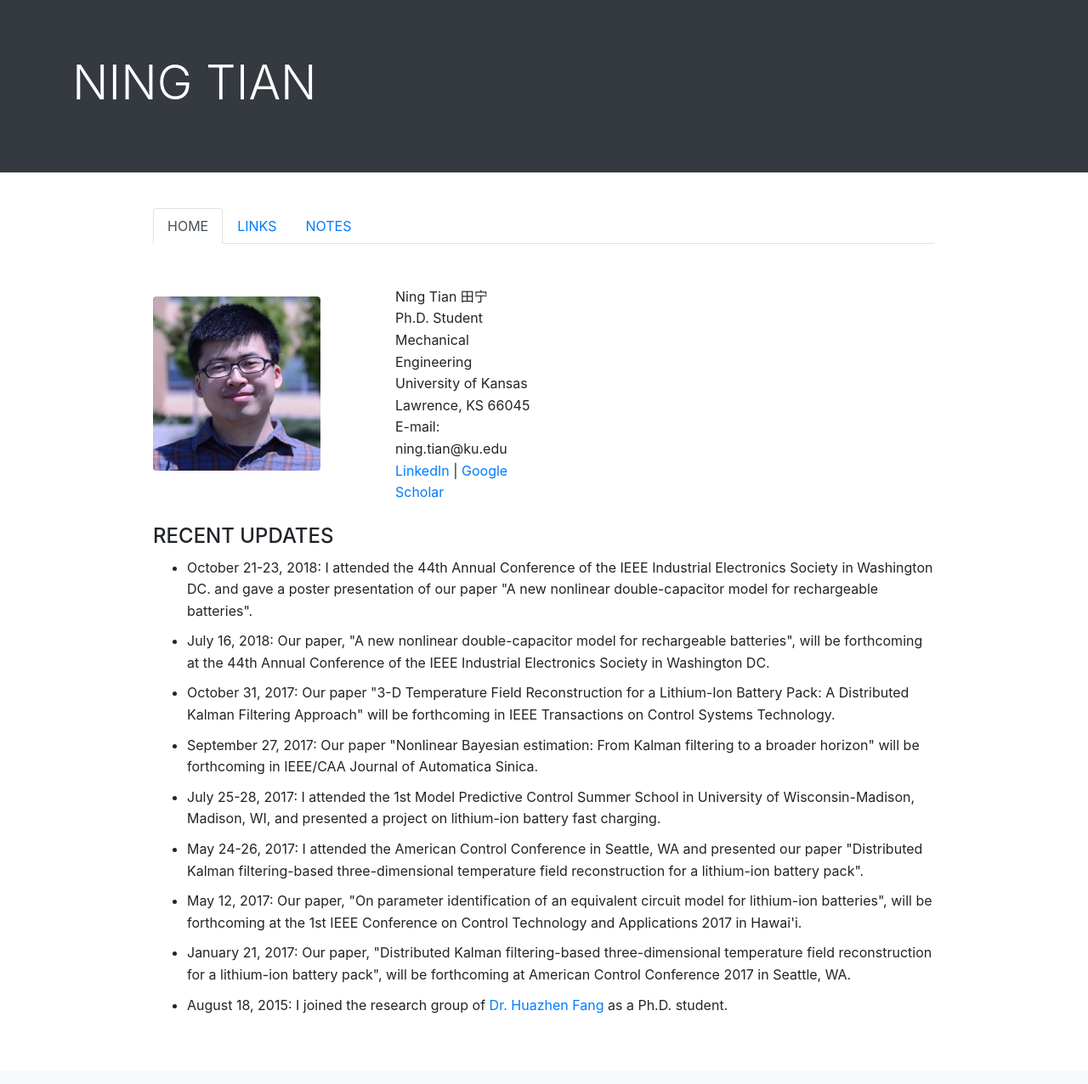
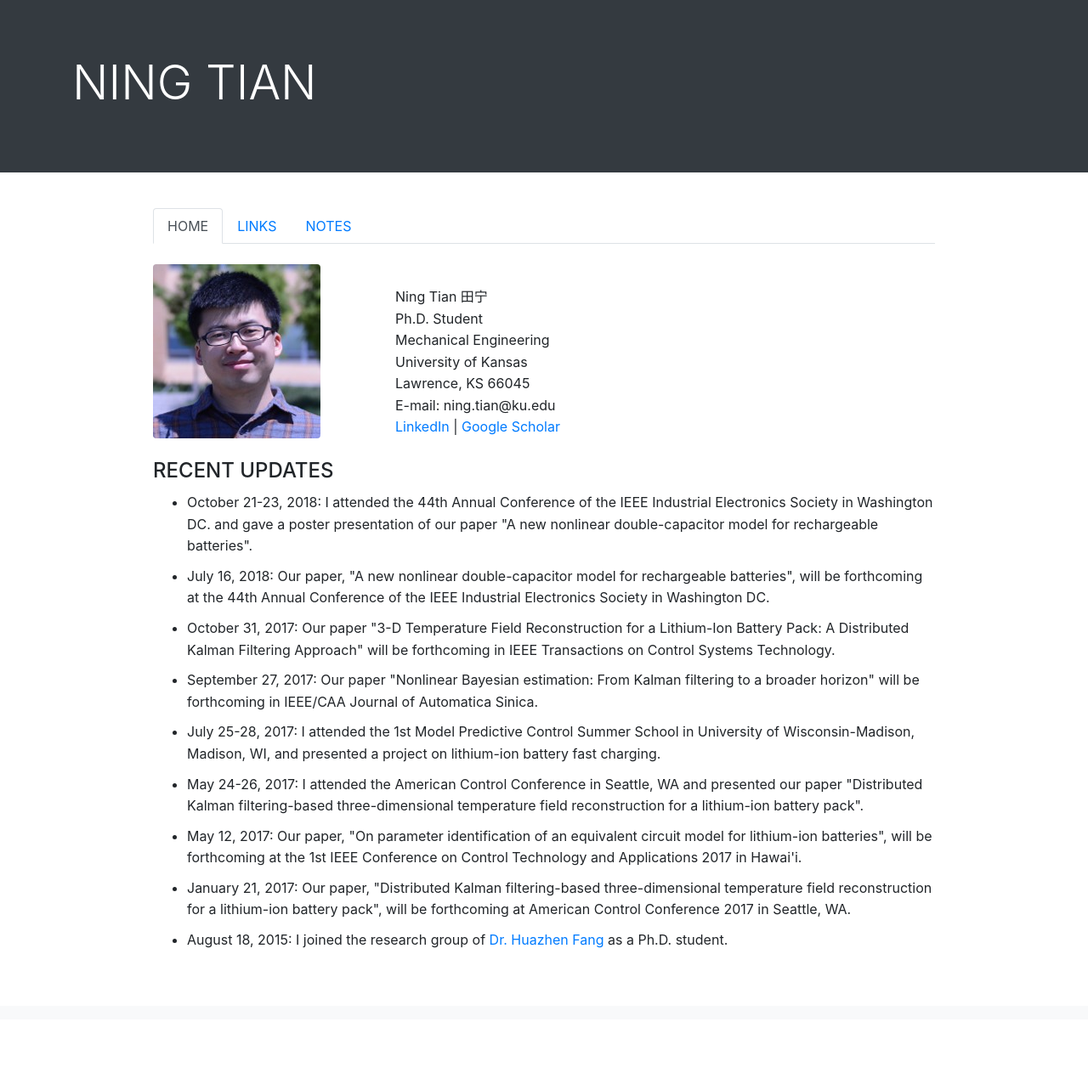
Before and after one commit to ningtian/ningtian.github.io, a Jekyll site: the page index.html, which Jekyll copies as it is, in a window 1280 px wide. Shown: the whole page at 85% size. Built offline with Jekyll 4.4.1, drawn with Linux system fonts in a browser that asks for light colours; after the commit the page ends 1200 px from its top, so only the background shows below that.

Commit message:
Update index.html

```diff
--- a/index.html
+++ b/index.html
@@ -56,7 +56,7 @@
 	<div class="col-sm-3"> <!-- the second column-->
 	<img src="/img/Picture11.jpg" class="rounded" alt="Portrait">
 	</div>
-	<div class="col-sm-2">  <!-- the third column-->
+	<div class="col-sm-3">  <!-- the third column-->
 	<div class="a">
         <br>
 	Ning Tian 田宁<br>
@@ -68,7 +68,7 @@
 	<a href="https://www.linkedin.com/in/ning-tian-0aa4a6113/">LinkedIn</a> | <a href="https://scholar.google.com/citations?user=BHRe3uoAAAAJ&hl=en">Google Scholar</a><br>
         </div>
 	</div>
-	<div class="col-sm-6"></div> <!-- the fourth column-->
+	<div class="col-sm-5"></div> <!-- the fourth column-->
 	</div> <!-- ebd of <div class="row"> -->
 
 	<br>
```
